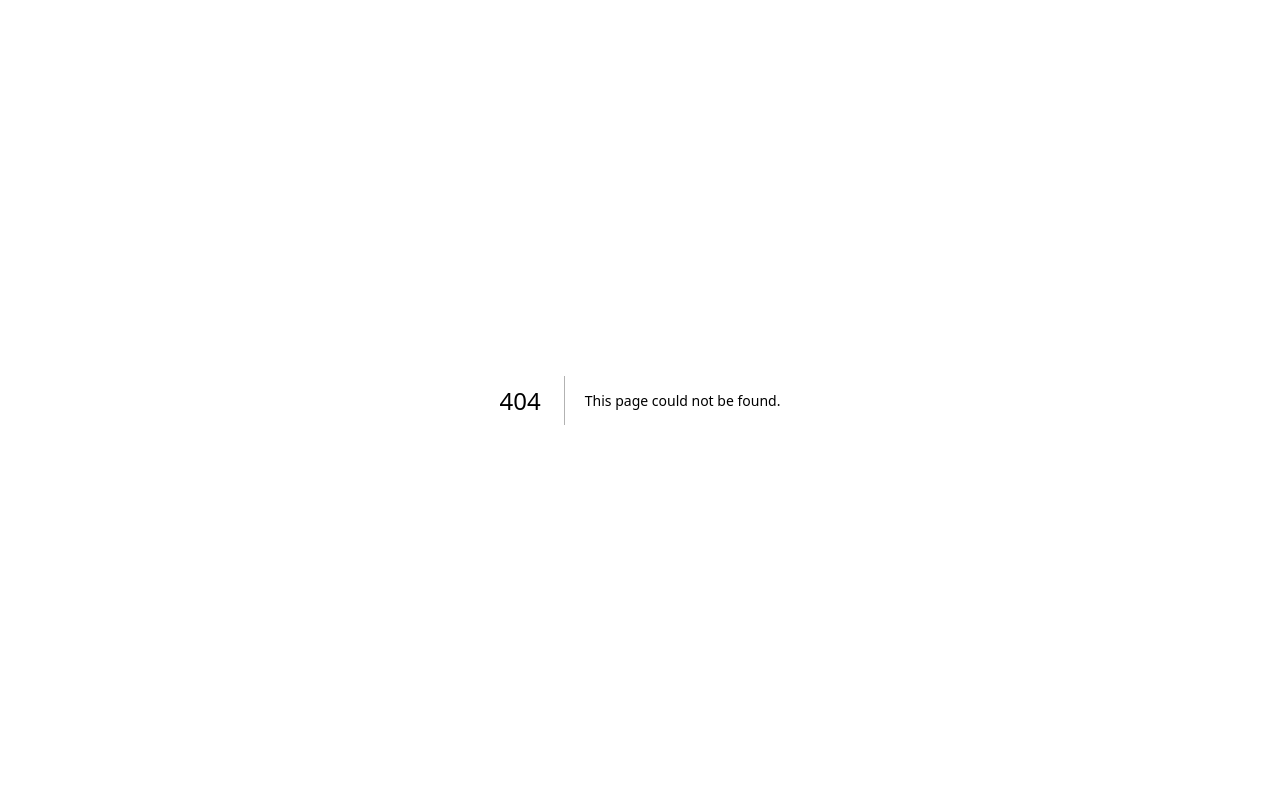
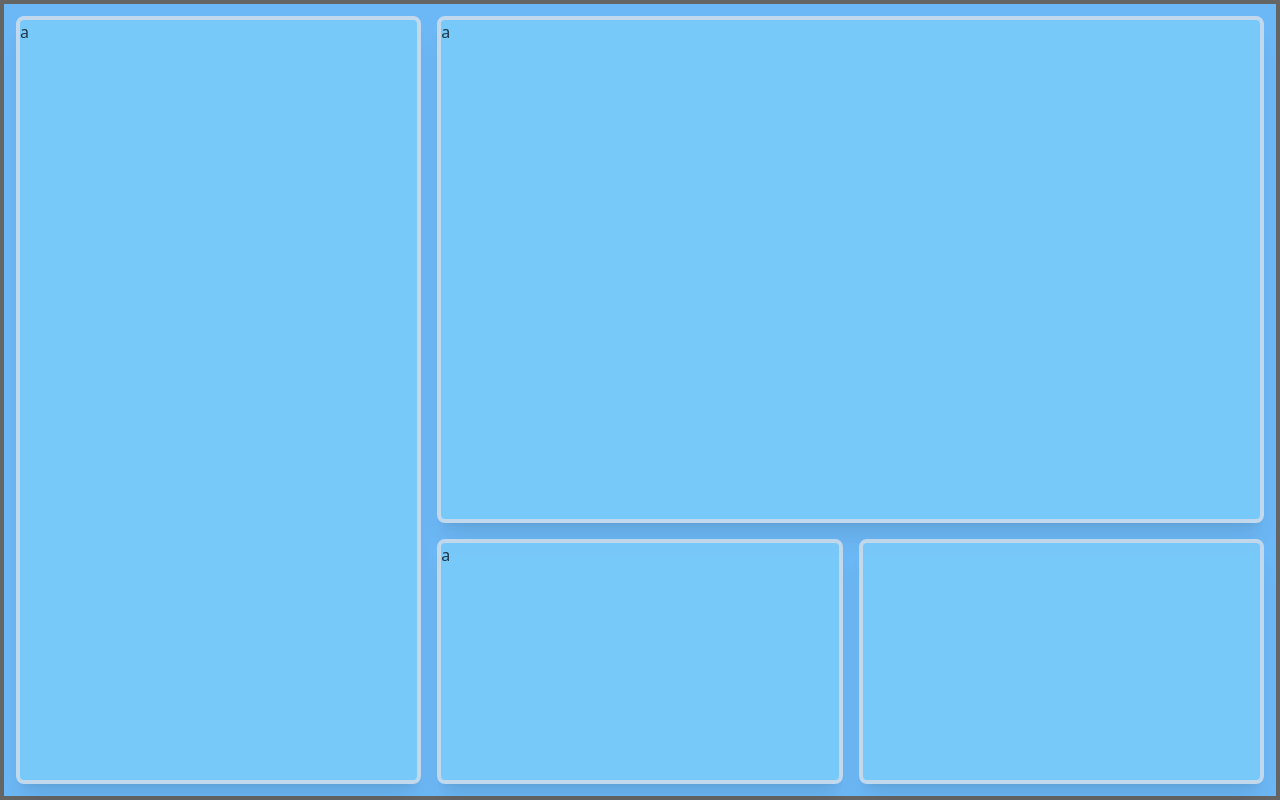
Before and after one commit to Rusecode/Next.js-estudos, a Next.js app: page /estudo/estudo in a window 1280 px wide. Before the commit this address had no page. Built offline with nearby package versions, Linux system fonts and the light colour scheme.

Commit message:
feat: home

```diff
--- a/src/components/Topo.tsx
+++ b/src/components/Topo.tsx
@@ -1,5 +1,6 @@
 import Card from "./Card";
 import Link from "next/link";
+import estudo from "@/pages/estudo/estudo";
 
 export default function Topo(){
     return(
@@ -32,6 +33,9 @@ export default function Topo(){
              <Link href={"/usestate/usestate"}>
                  State
              </Link>
+             <Link href={"/estudo/estudo"}>
+                 estudo
+             </Link>
         </nav>
 
 
--- /dev/null
+++ b/src/components/elementos_home.tsx
@@ -0,0 +1,63 @@
+
+
+// src/components/elementos_home.tsx
+
+import React, { useEffect, useState } from 'react';
+
+interface Elemento4Props {
+    numCards: number;
+}
+
+export function elemento1() {
+    return (
+        <div>a</div>
+    );
+}
+
+export function elemento2() {
+    return (
+        <div>a</div>
+    );
+}
+
+export function elemento3() {
+    return (
+        <div>a</div>
+    );
+}
+
+export function elemento4({ numCards }: Elemento4Props): React.ReactElement {
+    const [currentCardIndex, setCurrentCardIndex] = useState(0);
+
+    useEffect(() => {
+        const interval = setInterval(() => {
+            setCurrentCardIndex(prevIndex => (prevIndex + 1) % numCards);
+        }, 6000); // Troca de card a cada 6 segundos
+
+        return () => clearInterval(interval);
+    }, [numCards]);
+
+    return (
+        <div className='relative h-full w-full overflow-hidden'>
+            <div className='absolute inset-0 flex justify-center items-center'>
+                <div className='grid grid-cols-1 grid-rows-1 w-full h-full'>
+                    {Array.from({ length: numCards }).map((_, index) => (
+                        <div
+                            key={index}
+                            className={`${
+                                index === currentCardIndex
+                                    ? 'animate-moveCard'
+                                    : 'hidden'
+                            } absolute top-1/2 transform -translate-y-1/2 w-full flex justify-center items-center`}
+                            style={{ zIndex: index === currentCardIndex ? 10 : 1 }}
+                        >
+                            <div className='bg-blue-500 text-white p-4 rounded-lg shadow-lg w-64 h-32 flex items-center justify-center'>
+                                Card {index + 1}
+                            </div>
+                        </div>
+                    ))}
+                </div>
+            </div>
+        </div>
+    );
+}
--- a/src/pages/_app.tsx
+++ b/src/pages/_app.tsx
@@ -1,6 +1,15 @@
-import "@/styles/globals.css";
-import type { AppProps } from "next/app";
+// pages/_app.tsx
 
-export default function App({ Component, pageProps }: AppProps) {
-  return <Component {...pageProps} />;
+import '../styles/globals.css'; // Ajuste o caminho conforme a estrutura do seu projeto
+import type { AppProps } from 'next/app';
+
+
+function MyApp({ Component, pageProps }: AppProps) {
+  return (
+    <div>
+      <Component {...pageProps} />
+    </div>
+  );
 }
+
+export default MyApp;
--- /dev/null
+++ b/src/pages/estudo/estudo.tsx
@@ -0,0 +1,29 @@
+
+// src/pages/Home.tsx
+
+import React from 'react';
+import { elemento1, elemento2, elemento3, elemento4 } from '@/components/elementos_home';
+
+export default function Home() {
+    return (
+        <div className='relative h-screen w-full'>
+            <div className='absolute inset-0 bg-[#0c88ef] border-4 opacity-60 border-black z-0'></div>
+            <div className='relative h-full w-full gap-4 p-4 grid grid-cols-3 grid-rows-3 z-10'>
+                <div className='col-span-1 row-span-3 w-full h-full bg-[#7dd1fb] border-4 opacity-70 shadow-xl rounded-lg'>
+                    {elemento1()}
+                </div>
+                <div className='col-span-2 row-span-2 w-full h-full bg-[#7dd1fb] border-4 opacity-70 shadow-xl rounded-lg'>
+                    {elemento2()}
+                </div>
+                <div className='w-full h-full bg-[#7dd1fb] rounded-lg opacity-70 border-4 shadow-xl'>
+                    {elemento3()}
+                </div>
+                <div className='w-full h-full bg-[#7dd1fb] rounded-lg opacity-70 border-4 shadow-xl'>
+                    <div className='grid-container'>
+                        <elemento4 numCards={5}/>
+                    </div>
+                </div>
+            </div>
+        </div>
+    );
+}
--- a/src/styles/globals.css
+++ b/src/styles/globals.css
@@ -1,9 +1,22 @@
+/* src/styles/globals.css */
+
 @tailwind base;
 @tailwind components;
 @tailwind utilities;
 
-@import 'topo.css';
-
 :root {
 
 }
+
+@keyframes moveCards {
+    0% {
+        transform: translateY(0%);
+    }
+    20%, 100% {
+        transform: translateY(-100%);
+    }
+}
+
+.animate-moveCard {
+    animation: moveCards 6s linear infinite;
+}
--- a/tailwind.config.ts
+++ b/tailwind.config.ts
@@ -1,20 +1,21 @@
-import type { Config } from "tailwindcss";
+import type { Config } from 'tailwindcss';
 
 const config: Config = {
   content: [
-    "./src/pages/**/*.{js,ts,jsx,tsx,mdx}",
-    "./src/components/**/*.{js,ts,jsx,tsx,mdx}",
-    "./src/app/**/*.{js,ts,jsx,tsx,mdx}",
+    "./src/pages/**/*.{js,ts,jsx,tsx}",
+    "./src/components/**/*.{js,ts,jsx,tsx}",
+    "./src/app/**/*.{js,ts,jsx,tsx}",
   ],
   theme: {
     extend: {
       backgroundImage: {
         "gradient-radial": "radial-gradient(var(--tw-gradient-stops))",
-        "gradient-conic":
-          "conic-gradient(from 180deg at 50% 50%, var(--tw-gradient-stops))",
+        "gradient-conic": "conic-gradient(from 180deg at 50% 50%, var(--tw-gradient-stops))",
       },
     },
   },
+  darkMode: 'media', // Alterado para 'media' conforme sugestão
   plugins: [],
 };
+
 export default config;
```
Also changed, not shown: package.json (+12 -5 lines), 2 other files (tests, documents, lock files or other folders).
